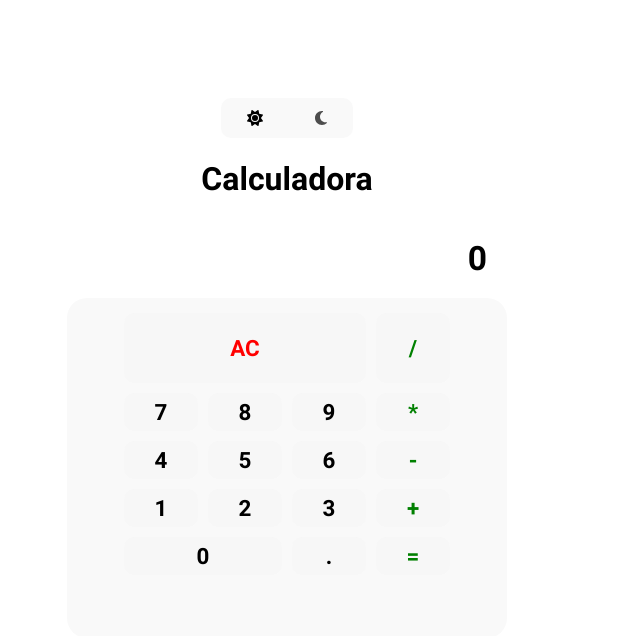
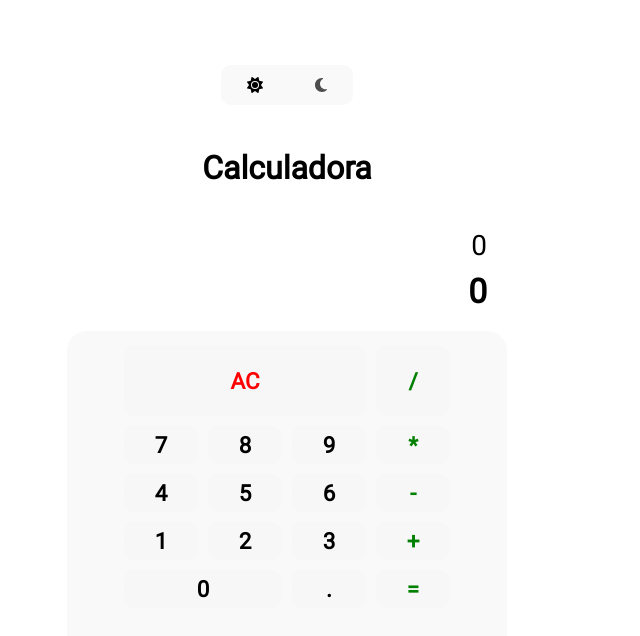
Before and after one commit to WesleyWir/Calculator-React, a React (Create React App) app: page / in a window 1280 px wide. Shown: the top 636 px of the page, without its empty margins (353-993 px from the left). Built offline with nearby package versions, Linux system fonts and the light colour scheme.

Commit message:
added values with result in display

```diff
--- a/src/assets/css/components/Button.css
+++ b/src/assets/css/components/Button.css
@@ -6,6 +6,7 @@
   margin: 5px;
   border-radius: 10px;
   cursor: pointer;
+  font-weight: bold;
 }
 
 .button:hover {
--- a/src/assets/css/components/Button.scss
+++ b/src/assets/css/components/Button.scss
@@ -8,6 +8,7 @@
     margin: 5px;
     border-radius: 10px;
     cursor: pointer;
+    font-weight: bold;
 
     &:hover {
         background-color: darken($light-button, 20%);
--- a/src/assets/css/components/Display.css
+++ b/src/assets/css/components/Display.css
@@ -2,8 +2,19 @@
   grid-column: span 4;
   display: flex;
   justify-content: flex-end;
-  align-items: center;
+  align-items: flex-end;
   padding: 20px;
   font-size: 2.1em;
   overflow: hidden;
+  flex-direction: column;
 }
+
+.display .values {
+  font-weight: lighter;
+  font-size: smaller;
+  margin-bottom: 10px;
+}
+
+.display .result {
+  font-weight: bold;
+}
--- a/src/assets/css/components/Display.scss
+++ b/src/assets/css/components/Display.scss
@@ -2,8 +2,18 @@
     grid-column: span 4;
     display: flex;
     justify-content: flex-end;
-    align-items: center;
+    align-items: flex-end;
     padding: 20px;
     font-size: 2.1em;
     overflow: hidden;
+    flex-direction: column;
+
+    .values {
+        font-weight: lighter;
+        font-size: smaller;
+        margin-bottom: 10px;
+    }
+    .result {
+        font-weight: bold;
+    }
 }
--- a/src/assets/css/components/DisplayMode.css
+++ b/src/assets/css/components/DisplayMode.css
@@ -1,3 +1,7 @@
+.display-mode {
+  margin-bottom: 10%;
+}
+
 .display-mode button {
   background: #f9f9f9;
   border: none;
--- a/src/assets/css/components/DisplayMode.min.css
+++ /dev/null
@@ -1 +0,0 @@
-.display-mode button{background:#f9f9f9;border:none;font:inherit;cursor:pointer;outline:inherit;height:40px}.display-mode button .icon{margin:20px}.display-mode button:hover{background-color:#ececec}.display-mode button .active{background-color:green}.display-mode button:not(.active) .icon{color:#4d4d4d}.display-mode .light-theme-button{border-radius:10px 0px 0px 10px}.display-mode .dark-theme-button{border-radius:0px 10px 10px 0px}
--- a/src/assets/css/components/DisplayMode.scss
+++ b/src/assets/css/components/DisplayMode.scss
@@ -1,6 +1,7 @@
 @import "./../variables"; // Import @variables
 
 .display-mode {
+    margin-bottom: 10%;
     button {
         background: $light-darker;
         border: none;
--- a/src/components/Display.jsx
+++ b/src/components/Display.jsx
@@ -3,4 +3,7 @@ import './../assets/css/components/Display.css';
 
 
 export default props =>
-    <div className="display">{props.value}</div>
+    <div className="display">
+        <div class="values">{props.firstValue} { props.currentOperation } { props.currentOperation ? props.secondValue : ''}</div>
+        <div class="result">{props.value}</div>
+    </div>
--- a/src/index.css
+++ b/src/index.css
@@ -1,6 +1,6 @@
 @font-face {
   font-family: 'Roboto';
-  src: url('./fonts/Roboto-Bold.ttf');
+  src: url('./fonts/Roboto-Regular.ttf');
 }
 
 *{
--- a/src/main/Calculator.jsx
+++ b/src/main/Calculator.jsx
@@ -72,7 +72,7 @@ export default class Calculator extends Component {
     render() {
         return (
             <div className="calculator">
-                <Display value={this.state.displayValue} />
+                <Display firstValue={this.state.values[0]} secondValue={this.state.values[1]} value={this.state.displayValue} currentOperation={this.state.operation}/>
                 <div className="calculator-buttons">
                     <Button label="AC" click={this.clearMemory} triple />
                     <Button label="/" click={this.setOperation} operation />
```
